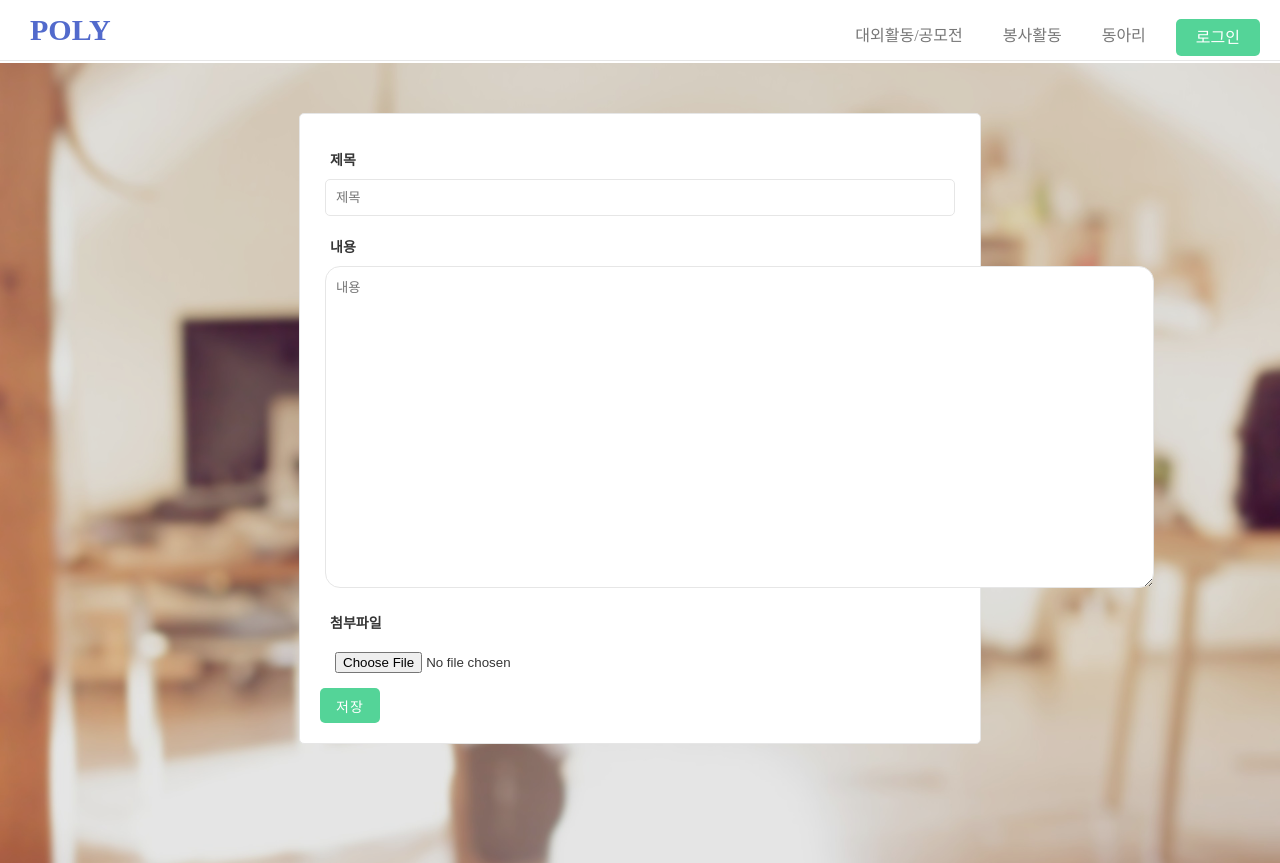
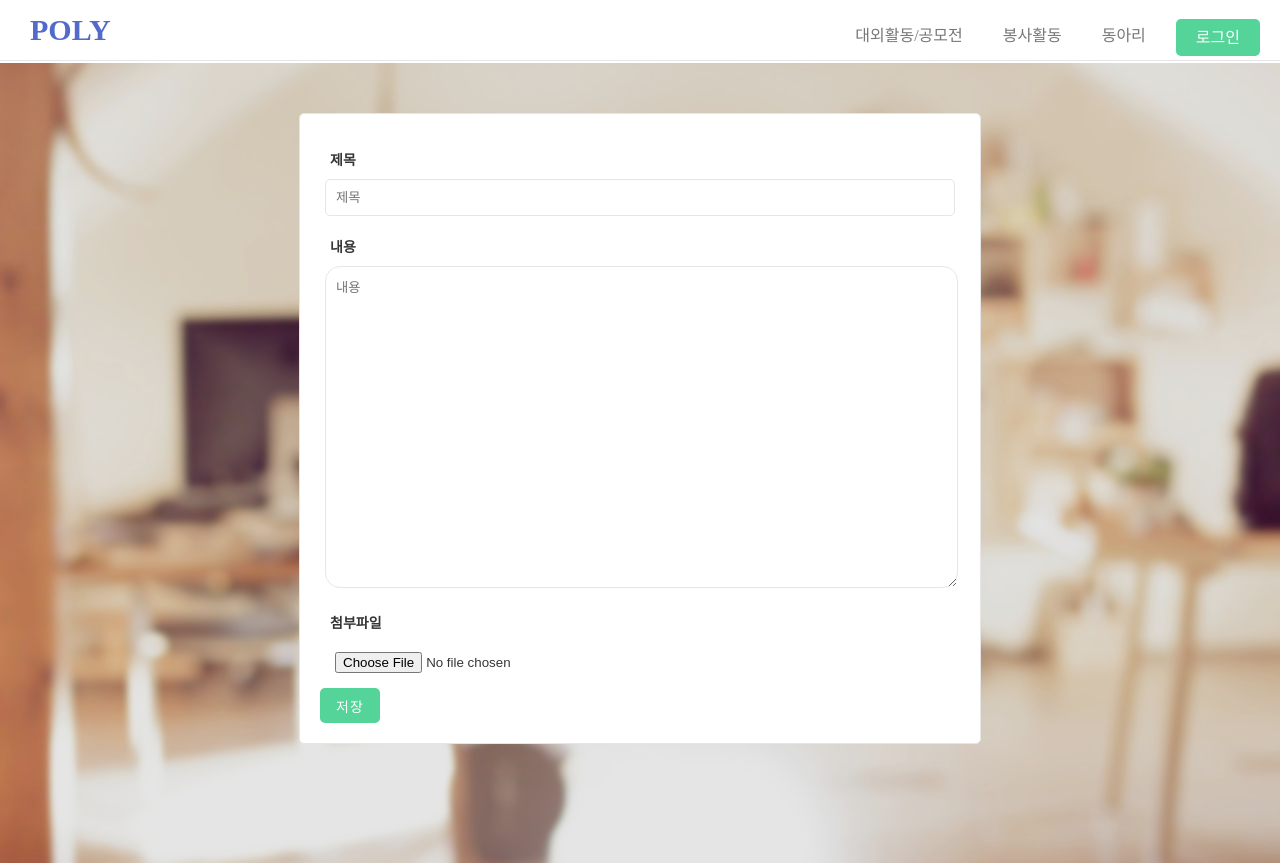
Before and after one commit to Aurora-Poly/PolyReact, a React (Create React App) app: page /mypage/resume/edit/1 in a window 1280 px wide. Built offline with nearby package versions, Linux system fonts and the light colour scheme; no server answers; a web font is replaced by a local one.

Commit message:
[Fix] 이력서,자소서 textarea width 조정 및 input 컴포넌트 props 수정

```diff
--- a/src/elements/Input.js
+++ b/src/elements/Input.js
@@ -125,13 +125,14 @@ Input.defaultProps = {
 };
 
 const InputContainer = styled.div`
+    width: 100%;
     margin: ${(props)=>props.margin};
     box-sizing: border-box;
     padding: 5px;
 `;
 
 const Tarea = styled.textarea`
-    width: ${(props)=>props.width};
+    width: ${(props)=>props.twidth};
     padding: 10px 10px;
     outline: 0;
     border: 1px solid #e6e6e6;
--- a/src/pages/portfolio/PortfolioResumeEdit.js
+++ b/src/pages/portfolio/PortfolioResumeEdit.js
@@ -145,7 +145,7 @@ function PortfolioResumeEdit(){
         <Background>
             <Form width="50%" position="relative" top="50px" margin="0 auto" padding="20px" background="#fff">
                     <Input name="title" type="text" text="제목" placeholder="제목" value={title} onChange={changeTitle}/>
-                    <Input multi_line cols="99" rows="20"name="content" text="내용" placeholder="내용" value={comments} onChange={changeComments}/>
+                    <Input multi_line twidth="97%" rows="20"name="content" text="내용" placeholder="내용" value={comments} onChange={changeComments}/>
 
                     {isExist ?
                         <div className="file-info">
```
